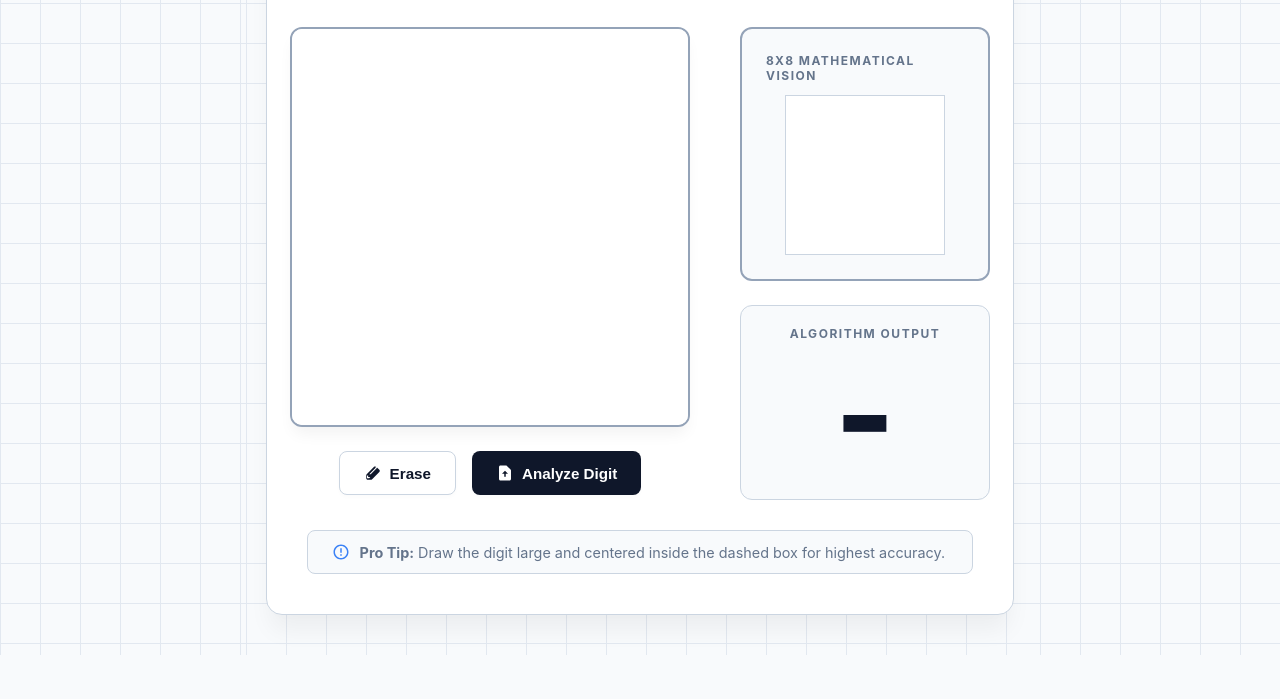
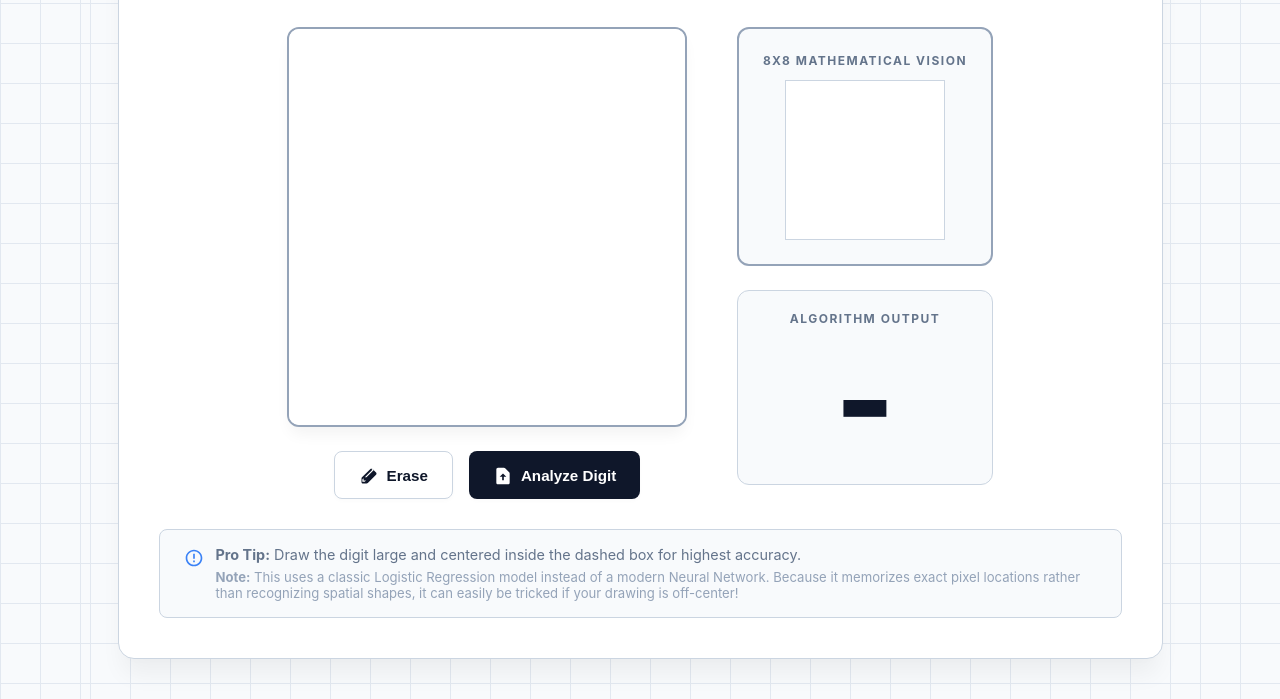
Before and after one commit to AdityaKB7/digit_recognition, a plain HTML site: page public/index.html in a window 1280 px wide. Shown: the part 157-856 px from the top of the page. Before the commit the page ends 812 px from the top, so only its background shows below. Drawn offline with Linux system fonts and the light colour scheme.

Commit message:
Update index.html

```diff
--- a/public/index.html
+++ b/public/index.html
@@ -44,7 +44,7 @@
             display: flex;
             flex-direction: column;
             gap: 30px;
-            max-width: 1100px; /* Widened slightly to ensure everything fits comfortably */
+            max-width: 1100px;
             width: 95%;
             margin: 40px auto;
         }
@@ -82,9 +82,6 @@
             fill: var(--accent);
         }
 
-        /* THE FIX IS HERE:
-        Forcing a strict row without wrapping so it stays side-by-side
-        */
         .workspace-grid {
             display: flex;
             flex-direction: row;
@@ -239,20 +236,28 @@
 
         .instructions {
             display: flex;
-            align-items: center;
-            gap: 10px;
+            align-items: flex-start;
+            gap: 12px;
             color: var(--text-light);
             font-size: 0.9rem;
             background: var(--paper-bg);
-            padding: 12px 24px;
+            padding: 16px 24px;
             border-radius: 8px;
             border: 1px solid var(--border-light);
         }
 
+        .instructions-text-block {
+            display: flex;
+            flex-direction: column;
+            gap: 6px;
+        }
+
         .svg-icon {
-            width: 18px;
-            height: 18px;
+            width: 20px;
+            height: 20px;
             fill: currentColor;
+            flex-shrink: 0;
+            margin-top: 2px;
         }
     </style>
 </head>
@@ -302,9 +307,13 @@
 
         </div>
 
+        <!-- UPDATED INSTRUCTIONS PANEL -->
         <div class="instructions">
             <svg class="svg-icon" viewBox="0 0 24 24" style="fill: #3b82f6;"><path d="M11 15h2v2h-2zm0-8h2v6h-2zm.99-5C6.47 2 2 6.48 2 12s4.47 10 9.99 10C17.52 22 22 17.52 22 12S17.52 2 11.99 2zM12 20c-4.42 0-8-3.58-8-8s3.58-8 8-8 8 3.58 8 8-3.58 8-8 8z"/></svg>
-            <span><strong>Pro Tip:</strong> Draw the digit large and centered inside the dashed box for highest accuracy.</span>
+            <div class="instructions-text-block">
+                <span><strong>Pro Tip:</strong> Draw the digit large and centered inside the dashed box for highest accuracy.</span>
+                <span style="font-size: 0.82rem; color: #94a3b8;"><strong>Note:</strong> This uses a classic Logistic Regression model instead of a modern Neural Network. Because it memorizes exact pixel locations rather than recognizing spatial shapes, it can easily be tricked if your drawing is off-center!</span>
+            </div>
         </div>
 
     </div>
```
